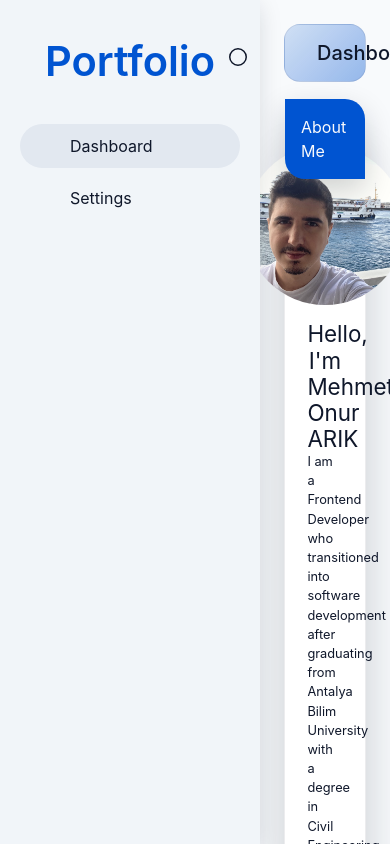
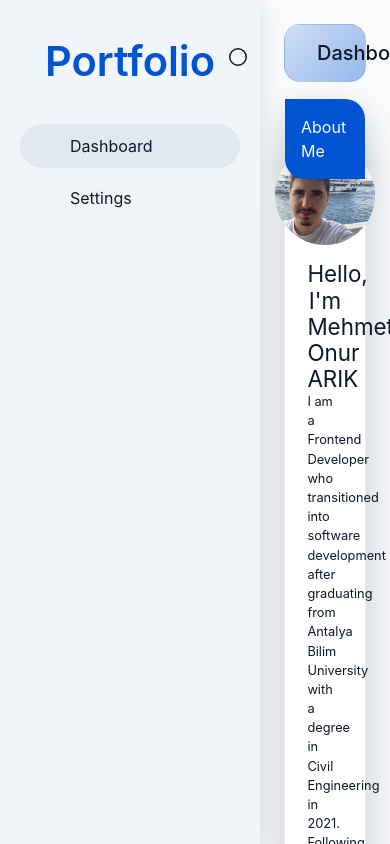
Before and after one commit to OnurArk/portfolio, a Next.js app: page / in a window 390 px wide. Shown: the top 844 px of the page. Built offline with nearby package versions, Linux system fonts and the light colour scheme; some icons are missing; what @mui/material-nextjs would draw is missing.

Commit message:
refactor: enhance responsiveness in AboutMe component by dynamically adjusting profile image size based on screen width

```diff
--- a/src/components/dashboard/AboutMe.tsx
+++ b/src/components/dashboard/AboutMe.tsx
@@ -1,13 +1,20 @@
 "use client";
 
 import Image from "next/image";
-import { Card, Box, CardContent, Typography } from "@mui/material";
+import { Card, Box, CardContent, Typography, useTheme, useMediaQuery } from "@mui/material";
 import { useTranslations } from "@/contexts/LocaleContext";
 import { useThemeSettings } from "@/contexts/ThemeSettingsContext";
 
 export function AboutMe() {
   const t = useTranslations();
   const { custom } = useThemeSettings();
+  const theme = useTheme();
+
+  const isLarge = useMediaQuery(theme.breakpoints.up("lg"));
+  const isMd = useMediaQuery(theme.breakpoints.between("md", "lg"));
+  const isSm = useMediaQuery(theme.breakpoints.between("sm", "md"));
+
+  const imageSize = isLarge ? 200 : isMd ? 160 : isSm ? 120 : 100;
 
   return (
     <Card sx={{overflow: "visible"}}>
@@ -20,8 +27,8 @@ export function AboutMe() {
           p: {xs: 0.8, sm: 1.8, md: 2.6, lg: 3.5}
         }}
       >
-        <Box sx={{display: "flex", alignItems: "center", justifyContent: "center", borderRadius: "50%" , overflow: "hidden", width: "160px", height: "160px" , alignSelf: "center"}}>
-            <Image src="/images/profile.jpeg" alt="logo" width={160} height={160} style={{objectFit: "cover"}} />
+        <Box sx={{display: "flex", alignItems: "center", justifyContent: "center", borderRadius: "50%" , overflow: "hidden", width: `${imageSize}px`, height: `${imageSize}px` , alignSelf: "center"}}>
+            <Image src="/images/profile.jpeg" alt="logo" width={imageSize} height={imageSize} style={{objectFit: "cover"}} />
         </Box>
         <Box
           sx={{
```
